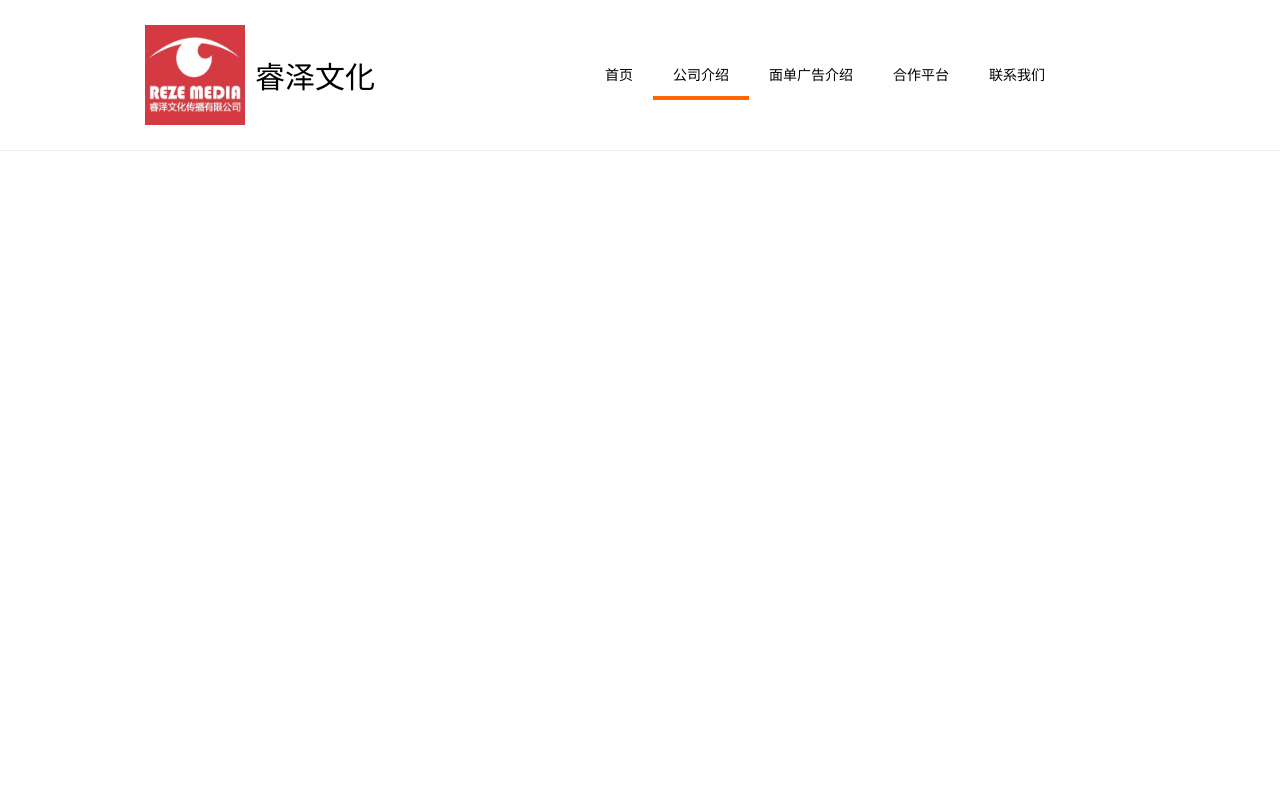
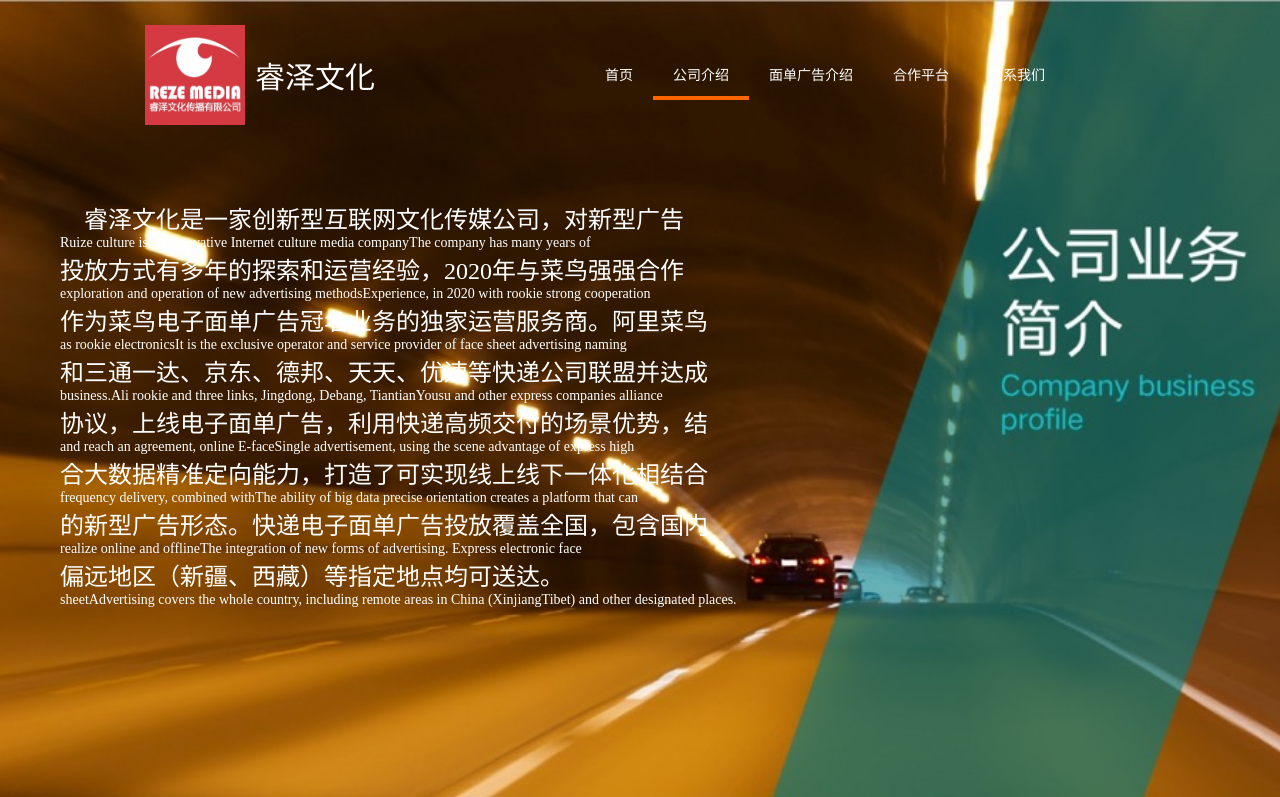
Before and after one commit to struggle0119/ruize, a plain HTML site: page html/company.html in a window 1280 px wide. Shown: the top 797 px of the page. Drawn offline with Linux system fonts and the light colour scheme.

Commit message:
feat:公司介绍

```diff
--- a/css/company.css
+++ b/css/company.css
@@ -1,6 +1,9 @@
 .wrapper{
   width: 100%;
-  border-bottom: 1px solid #eee;
+  height: 100vh;
+  background-image: url(../images/company.jpg);
+  background-size: cover;
+  background-repeat: no-repeat;
 }
 .header{
   width: 1100px;
@@ -21,7 +24,7 @@
 }
 .header .logo span{
   font-size: 30px;
-  color: #000;;
+  color: #fff;;
   margin-left: 10px;
 }
 .header .navigation{
@@ -41,7 +44,19 @@
   border-bottom: 4px solid #ff6600;
 }
 .header .navigation ul li a{
-  color: #000;
+  color: #fff;
   font-size: 14px;
   cursor: pointer;
 }
+.wrapper .content{
+  color: #fff;
+  padding-left: 60px;
+  margin-top: 50px;
+  width: 680px;
+}
+.wrapper .content .chinese{
+  font-size: 24px;
+}
+.wrapper .content .english{
+  font-size: 14px;
+}
--- a/html/company.html
+++ b/html/company.html
@@ -1,5 +1,6 @@
 <!DOCTYPE html>
 <html lang="en">
+
 <head>
   <meta charset="UTF-8">
   <meta http-equiv="X-UA-Compatible" content="IE=edge">
@@ -8,6 +9,7 @@
   <link rel="stylesheet" type="text/css" href="../public/public.css" />
   <title>公司介绍</title>
 </head>
+
 <body>
   <div class="wrapper">
     <div class="header">
@@ -20,11 +22,42 @@
           <li><a href="./index.html">首页</a></li>
           <li class="active"><a href="./company.html">公司介绍</a></li>
           <li><a href="./business.html">面单广告介绍</a></li>
-          <li><a>合作平台</a></li>
-          <li><a>联系我们</a></li>
+          <li><a href="./friend.html">合作平台</a></li>
+          <li><a href="./aboutUs.html">联系我们</a></li>
         </ul>
       </div>
     </div>
+    <div class="content">
+      <div class="chinese">&nbsp;&nbsp;&nbsp;&nbsp;睿泽文化是一家创新型互联网文化传媒公司，对新型广告</div>
+      <div class="english">Ruize culture is an innovative Internet culture media companyThe company has many years of
+      </div>
+      <div class="chinese">投放方式有多年的探索和运营经验，2020年与菜鸟强强合作</div>
+      <div class="english">exploration and operation of new advertising methodsExperience, in 2020 with rookie strong
+        cooperation</div>
+      <div class="chinese">作为菜鸟电子面单广告冠名业务的独家运营服务商。阿里菜鸟</div>
+      <div class="english">as rookie electronicsIt is the exclusive operator and service provider of face sheet
+        advertising naming</div>
+      <div class="chinese">和三通一达、京东、德邦、天天、优速等快递公司联盟并达成</div>
+      <div class="english">business.Ali rookie and three links, Jingdong, Debang, TiantianYousu and other express
+        companies alliance</div>
+      <div class="chinese">协议，上线电子面单广告，利用快递高频交付的场景优势，结</div>
+      <div class="english">and reach an agreement, online E-faceSingle advertisement, using the scene advantage of
+        express high</div>
+      <div class="chinese">合大数据精准定向能力，打造了可实现线上线下一体化相结合</div>
+      <div class="english">frequency delivery, combined withThe ability of big data precise orientation creates a
+        platform that can</div>
+      <div class="chinese">的新型广告形态。快递电子面单广告投放覆盖全国，包含国内</div>
+      <div class="english">realize online and offlineThe integration of new forms of advertising. Express electronic
+        face</div>
+      <div class="chinese">偏远地区（新疆、西藏）等指定地点均可送达。</div>
+      <div class="english">sheetAdvertising covers the whole country, including remote areas in China (XinjiangTibet)
+        and other designated places.</div>
+    </div>
+  </div>
+  <div id="footer">
+    <iframe align="center" width="100%" height="400" src="../public/footer.html" frameborder="no" border="0" marginwidth="0"
+      marginheight="0" scrolling="no"></iframe>
   </div>
 </body>
+
 </html>
```
Also changed, not shown: images/company.jpg (added).
